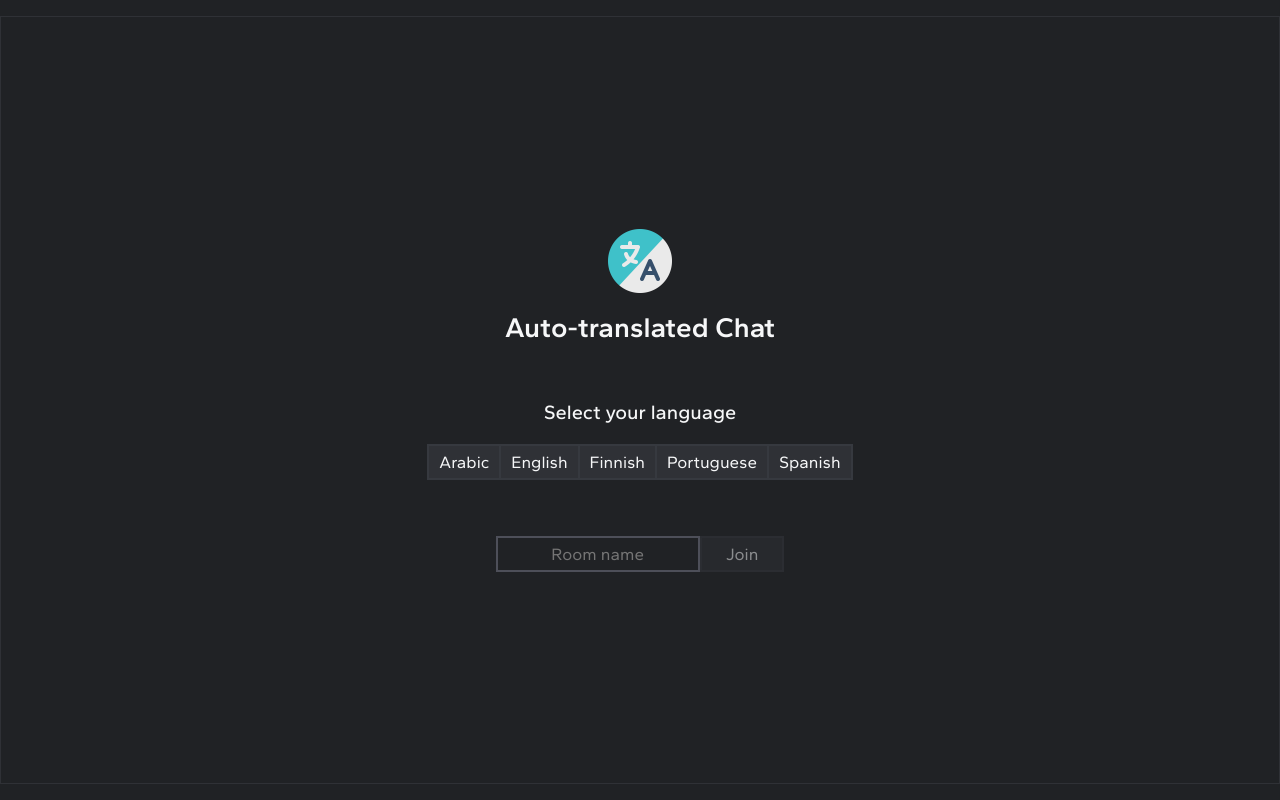
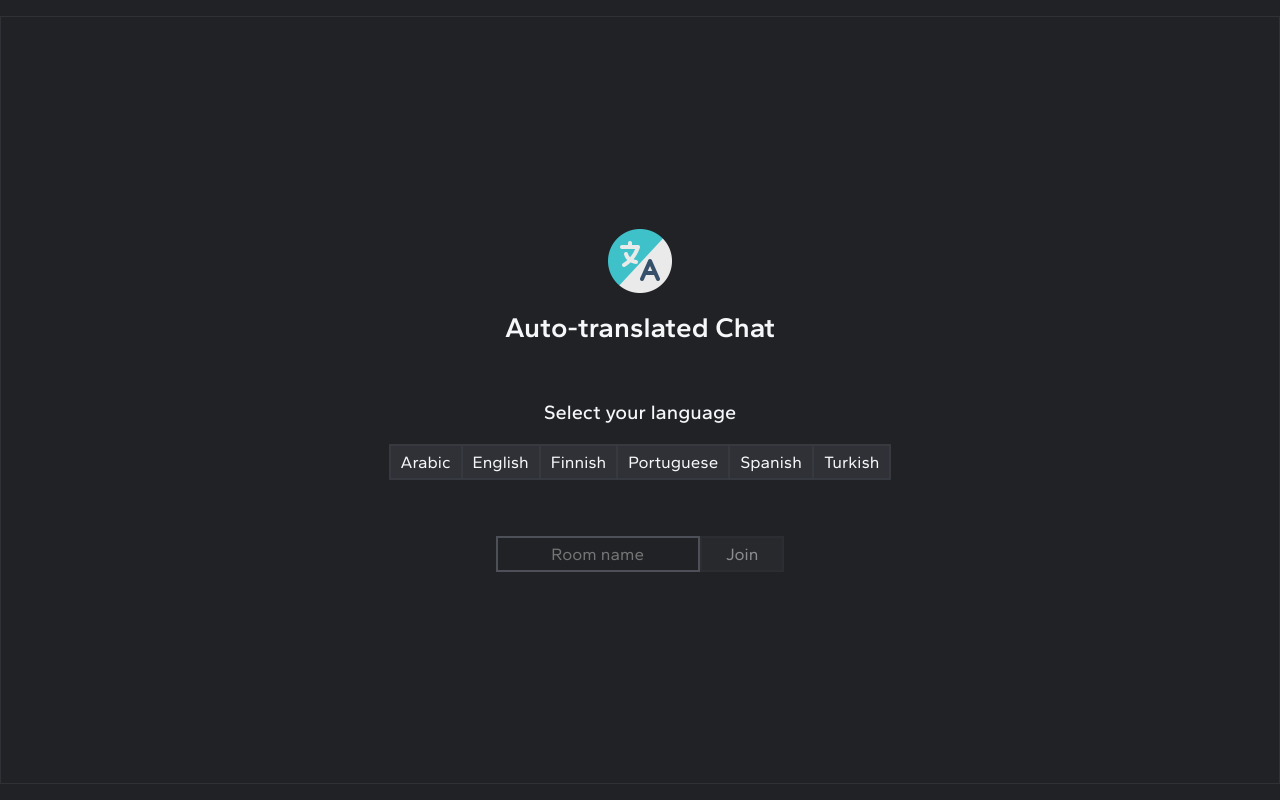
Before and after one commit to kelio-mv/auto-translated-chat, a React (Vite) app: page / in a window 1280 px wide. Built offline with nearby package versions, Linux system fonts and the light colour scheme.

Commit message:
Turkish added

```diff
--- a/src/components/Home.jsx
+++ b/src/components/Home.jsx
@@ -17,6 +17,7 @@ export default class Home extends React.Component {
       { name: "Finnish", id: "fi" },
       { name: "Portuguese", id: "pt" },
       { name: "Spanish", id: "es" },
+      { name: "Turkish", id: "tr" },
     ];
     // Setup network
     this.network = props.network;
```
